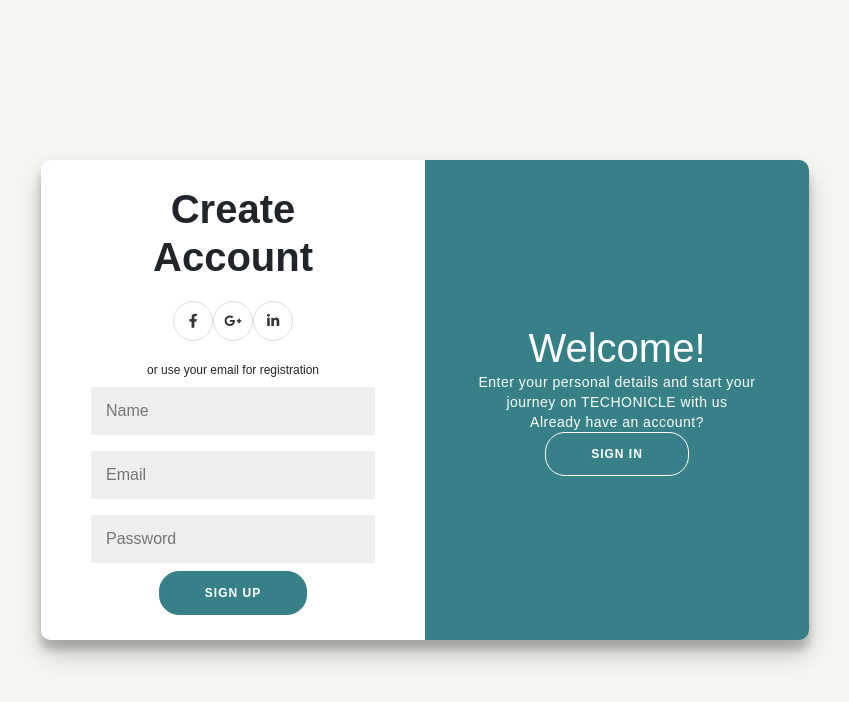
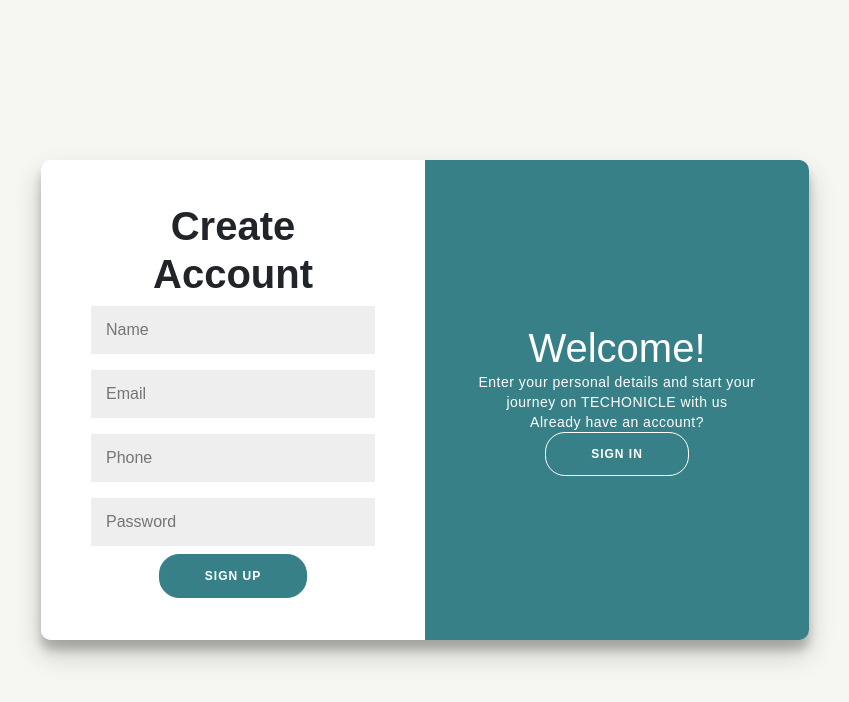
Before and after one commit to Spectrum-CETB/Tech-O-nicle, a React (Create React App) app: page /login-signup in a window 1280 px wide. Shown: the top 702 px of the page, without its empty margins (215-1064 px from the left). Built offline with nearby package versions, Linux system fonts and the light colour scheme; a web font is replaced by a local one.

Commit message:
Register api connected

```diff
--- a/package.json
+++ b/package.json
@@ -10,6 +10,7 @@
     "@testing-library/jest-dom": "^5.14.1",
     "@testing-library/react": "^11.2.7",
     "@testing-library/user-event": "^12.8.3",
+    "axios": "^0.24.0",
     "react": "^17.0.2",
     "react-bootstrap": "^1.6.3",
     "react-dom": "^17.0.2",
--- a/src/Components/Login Signup/LoginSignup.js
+++ b/src/Components/Login Signup/LoginSignup.js
@@ -1,8 +1,6 @@
 import React, {useState} from 'react'
 import './Style.css'
-
-
-
+import axios from 'axios';
 
 function LoginSignup() {
     const [rightPanel, setRightPanel] = useState(false);
@@ -13,6 +11,34 @@
         setRightPanel(false);
     }
 
+    const [state,setState] = useState({
+        name: '',
+        email: '',
+        phone: '',
+        password: '',
+        registered: false
+    })
+
+    const handleSubmit = (e) => {
+        e.preventDefault();
+
+        const user = {
+            name: state.name,
+            email: state.email,
+            phone: state.phone,
+            password: state.password
+        }
+
+        axios.post('https://spectrumcet.com/techonicle/register.php',user)
+        .then((res) => {
+            if(res.data.status) {
+                setState({...state,registered:true});
+            }
+
+            console.log(state.registered)
+        })
+        .catch(err => console.log(err));
+    }
 
     return (
         <div className="container__1 ">
@@ -34,17 +60,18 @@
             </form>
         </div>
         <div className="form-container sign-in-container">
-            <form action="#">
+            <form onSubmit = { handleSubmit }>
                 <h1 className="heading">Create Account</h1>
-                <div className="social-container">
+                {/*<div className="social-container">
                     <a href="#" className="social"><i className="fab fa-facebook-f"></i></a>
                     <a href="#" className="social"><i className="fab fa-google-plus-g"></i></a>
                     <a href="#" className="social"><i className="fab fa-linkedin-in"></i></a>
                 </div>
-                <span className="spn">or use your email for registration</span>
-                <input type="text" placeholder="Name" />
-                <input type="email" placeholder="Email" />
-                <input type="password" placeholder="Password" />
+                <span className="spn">or use your email for registration</span>*/}
+                <input type="text" placeholder="Name" onChange = { (e) => setState({...state,name: e.target.value}) } value = { state.name }/>
+                <input type="email" onChange = { (e) => setState({...state,email: e.target.value}) } placeholder="Email" value = { state.email }/>
+                <input type="text" placeholder="Phone" onChange = { (e) => setState({...state,phone: e.target.value}) } value = { state.phone }/>
+                <input type="password" onChange = { (e) => setState({...state,password: e.target.value}) } placeholder="Password" value = { state.password }/>
                 <button>Sign Up</button>
             </form>
         </div>
```
Also changed, not shown: 1 other file (tests, documents, lock files or other folders).
